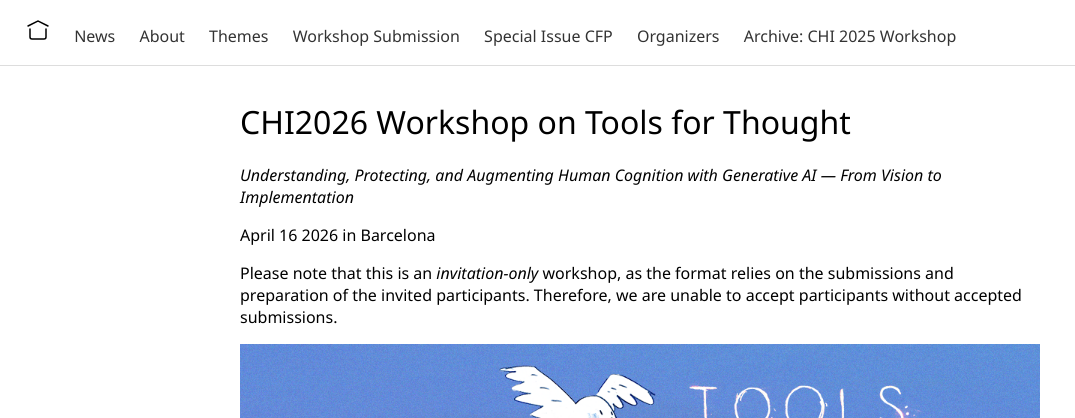
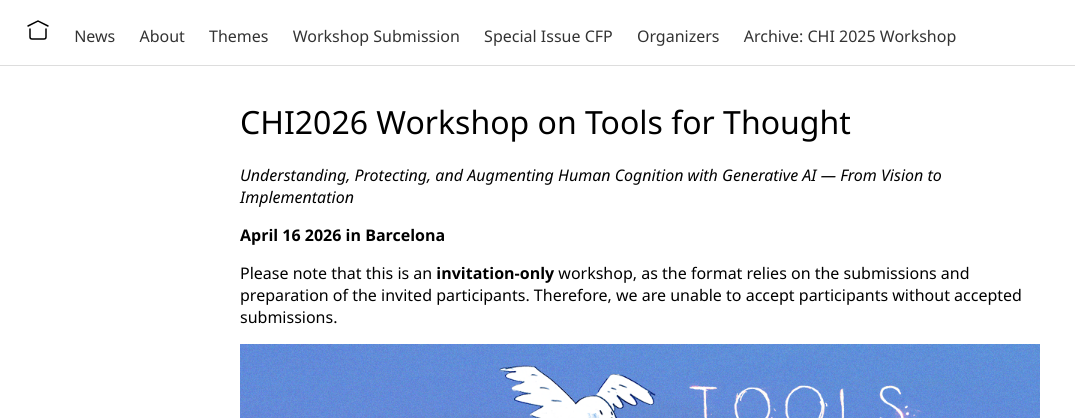
Before and after one commit to ai-tools-for-thought/workshop, a Jekyll site: the page built from index.md, in a window 1280 px wide. Shown: the top 418 px of the page, without its empty margins (0-1075 px from the left). Built offline with Jekyll 4.4.1, drawn with Linux system fonts in a browser that asks for light colours.

```diff
--- a/index.md
+++ b/index.md
@@ -8,9 +8,9 @@ banner_image: "/assets/images/banner.png"
 
 _Understanding, Protecting, and Augmenting Human Cognition with Generative AI — From Vision to Implementation_
 
-April 16 2026 in Barcelona
+**April 16 2026 in Barcelona**
 
-Please note that this is an *invitation-only* workshop, as the format relies on the submissions and preparation of the invited participants. Therefore, we are unable to accept participants without accepted submissions.
+Please note that this is an **invitation-only** workshop, as the format relies on the submissions and preparation of the invited participants. Therefore, we are unable to accept participants without accepted submissions.
 
 <div class="banner">
     <img src="{{ '/assets/images/banner2.png' | relative_url }}" alt="Workshop Banner" class="hero-image" />
```
